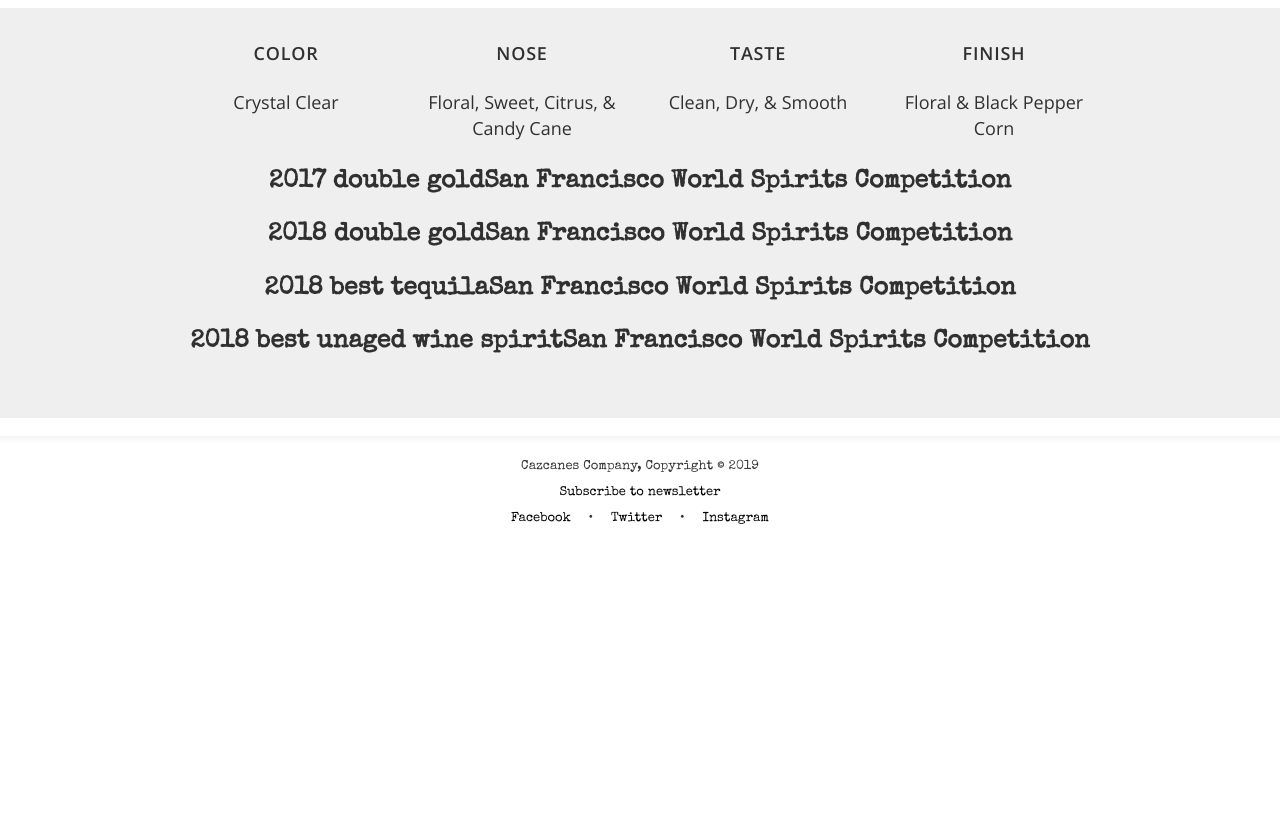
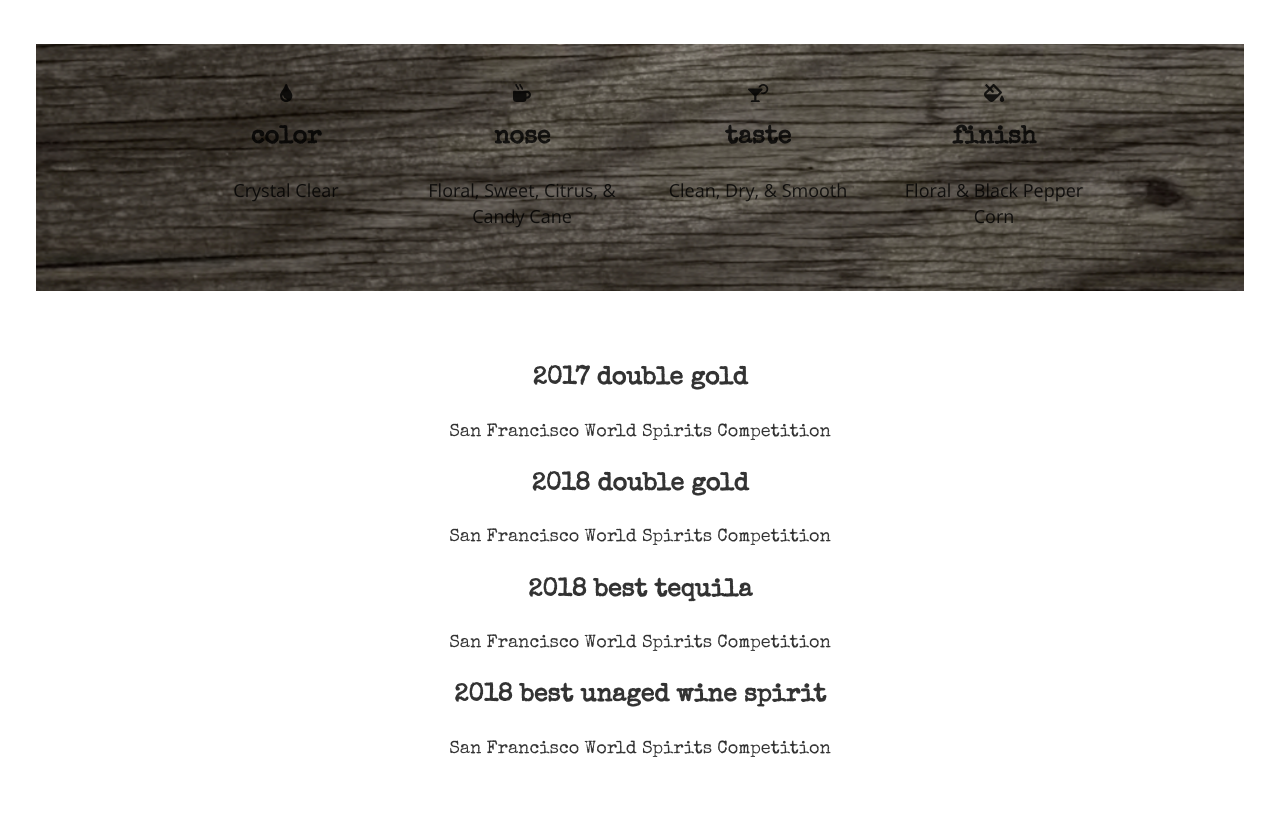
Before and after one commit to leonetti/cazcanes, a Gatsby site: page /blanco in a window 1280 px wide. Shown: the part 900-1727 px from the top of the page. Before the commit the page ends 1450 px from the top, so only its background shows below. Built offline with nearby package versions, Linux system fonts and the light colour scheme; Gatsby itself is replaced by a stand-in of ours.

Commit message:
Removed Blog and CMS, Added Specific Product Pages
To do:
Finish product page design
Get info for reposado and anejo
Fix stylign of product page

```diff
--- a/src/components/ProductDisplay.jsx
+++ b/src/components/ProductDisplay.jsx
@@ -1,36 +1,28 @@
 import React from 'react';
 import Img from 'gatsby-image';
-import { graphql, useStaticQuery } from 'gatsby';
 import PropTypes from 'prop-types';
+import BackgroundImage from 'gatsby-background-image';
+import { FontAwesomeIcon } from '@fortawesome/react-fontawesome';
 import productDisplayStyles from '../styles/ProductDisplay.module.scss';
 
-const ProductLinkFull = ({ img }) => {
-  const data = useStaticQuery(graphql`
-  query {
-    site {
-      siteMetadata {
-        liquoramaBlanco
-      }
-    }
-  }
-  `);
-
-  return (
+const ProductLinkFull = ({
+  img, imgAlt, buyLink, slogan, notes, awards, notesImage,
+}) => (
   <div>
     <figure>
       <Img
         fluid={img}
-          alt="blanco tequila"
+        alt={imgAlt}
         className={productDisplayStyles.image}
       />
       <figcaption>
         <p className={productDisplayStyles.slogan}>
-          Fresh out of the still and into a hand-made glass bottle. No aging.
+          {slogan}
         </p>
       </figcaption>
     </figure>
     <a
-        href={data.site.siteMetadata.liquoramaBlanco}
+      href={buyLink}
       target="_blank"
       rel="noopener noreferrer"
       className={productDisplayStyles.buy}
@@ -38,57 +30,57 @@
         Buy
     </a>
     <div className={productDisplayStyles.product__info}>
+      <div className={productDisplayStyles.notes__overlay}>
+        <BackgroundImage
+          Tag="div"
+          fluid={notesImage}
+          backgroundColor="#cccccc"
+          preserveStackingContext
+          className={productDisplayStyles.notes__imageBackground}
+        >
           <section className={productDisplayStyles.notes}>
-          <div className={productDisplayStyles.notes__item}>
-            <h3 className={productDisplayStyles.notes__title}>Color</h3>
-            <p>Crystal Clear</p>
+            {notes.map((note) => (
+              <div key={note.title} className={productDisplayStyles.notes__item}>
+                {note.icon && (
+                  <FontAwesomeIcon icon={note.icon} />
+                )}
+                <h3 className={productDisplayStyles.notes__title}>{note.title}</h3>
+                <p dangerouslySetInnerHTML={{ __html: note.description }} />
               </div>
-          <div className={productDisplayStyles.notes__item}>
-            <h3 className={productDisplayStyles.notes__title}>Nose</h3>
-            <p>Floral, Sweet, Citrus, &amp; Candy Cane</p>
+            ))}
+          </section>
+        </BackgroundImage>
       </div>
-          <div className={productDisplayStyles.notes__item}>
-            <h3 className={productDisplayStyles.notes__title}>Taste</h3>
-            <p>Clean, Dry, &amp; Smooth</p>
     </div>
-          <div className={productDisplayStyles.notes__item}>
-            <h3 className={productDisplayStyles.notes__title}>Finish</h3>
-            <p>Floral &amp; Black Pepper Corn</p>
+    {awards.length > 0 && (
+      <div className={productDisplayStyles.award__info}>
+        <section className={productDisplayStyles.awards}>
+          {awards.map((award) => (
+            <div key={award.title} className={productDisplayStyles.awards__item}>
+              <h3 className={productDisplayStyles.awards__title}>{award.title}</h3>
+              <p dangerouslySetInnerHTML={{ __html: award.description }} />
             </div>
-        </section>
-        <section className={productDisplayStyles.awards}>
-          <div className={productDisplayStyles.award}>
-            <h3>
-              <span className={productDisplayStyles.award__title}>2017 double gold</span>
-            San Francisco World Spirits Competition
-            </h3>
-            <h3>
-              <span className={productDisplayStyles.award__title}>2018 double gold</span>
-            San Francisco World Spirits Competition
-            </h3>
-            <h3>
-              <span className={productDisplayStyles.award__title}>2018 best tequila</span>
-            San Francisco World Spirits Competition
-            </h3>
-            <h3>
-              <span className={productDisplayStyles.award__title}>
-                2018 best unaged wine spirit
-              </span>
-            San Francisco World Spirits Competition
-            </h3>
-          </div>
+          ))}
         </section>
       </div>
+    )}
   </div>
 );
-};
 
 ProductLinkFull.propTypes = {
   img: PropTypes.shape({}),
+  buyLink: PropTypes.string.isRequired,
+  slogan: PropTypes.string.isRequired,
+  imgAlt: PropTypes.string.isRequired,
+  notes: PropTypes.arrayOf(PropTypes.object).isRequired,
+  awards: PropTypes.arrayOf(PropTypes.object),
+  notesImage: PropTypes.shape({}),
 };
 
 ProductLinkFull.defaultProps = {
   img: null,
+  notesImage: null,
+  awards: [],
 };
 
 export default ProductLinkFull;
--- a/src/components/SocialMediaSection.jsx
+++ b/src/components/SocialMediaSection.jsx
@@ -38,16 +38,19 @@
             url={data.site.siteMetadata.facebook}
             icon={faFacebook}
             name="facebook"
+            target="_blank"
           />
           <SocialMediaLink
             url={data.site.siteMetadata.twitter}
             icon={faTwitter}
             name="twitter"
+            target="_blank"
           />
           <SocialMediaLink
             url={data.site.siteMetadata.instagram}
             icon={faInstagram}
             name="instagram"
+            target="_blank"
           />
         </div>
       </div>
--- a/src/components/navigation/SideDrawer.jsx
+++ b/src/components/navigation/SideDrawer.jsx
@@ -33,9 +33,6 @@
             <Link tabIndex={sideDrawerOpen ? '0' : '-1'} onClick={() => setSideDrawerOpen(false)} className={sideDrawerStyles.nav__link} to="/about/" activeClassName={sideDrawerStyles.nav__linkActive}>About</Link>
           </li>
           <li>
-            <Link tabIndex={sideDrawerOpen ? '0' : '-1'} onClick={() => setSideDrawerOpen(false)} className={sideDrawerStyles.nav__link} to="/blog/" activeClassName={sideDrawerStyles.nav__linkActive}>Blog</Link>
-          </li>
-          <li>
             <Link tabIndex={sideDrawerOpen ? '0' : '-1'} onClick={() => setSideDrawerOpen(false)} className={sideDrawerStyles.nav__link} to="/buy/" activeClassName={sideDrawerStyles.nav__linkActive}>Buy</Link>
           </li>
           <li>
--- a/src/pages/blanco.jsx
+++ b/src/pages/blanco.jsx
@@ -1,6 +1,9 @@
 import React from 'react';
 import { graphql } from 'gatsby';
 import PropTypes from 'prop-types';
+import {
+  faTint, faCocktail, faFillDrip, faMugHot,
+} from '@fortawesome/free-solid-svg-icons';
 import Layout from '../components/Layout';
 import Head from '../components/Head';
 import Heading from '../components/Heading';
@@ -17,7 +20,62 @@
       }
     }
   }
+  notes: file(relativePath: {eq: "pattern.png"}){
+    id
+    childImageSharp {
+      fluid(maxWidth: 600) {
+        ...GatsbyImageSharpFluid_tracedSVG
+      }
+    }
+  }
+  blancoUrl: site{
+    siteMetadata{
+      liquoramaBlanco
+    }
+  }
 }`;
+
+const blancoNotes = [
+  {
+    title: 'color',
+    description: 'Crystal Clear',
+    icon: faTint,
+  },
+  {
+    title: 'nose',
+    description: 'Floral, Sweet, Citrus, &amp; Candy Cane',
+    icon: faMugHot,
+  },
+  {
+    title: 'taste',
+    description: 'Clean, Dry, &amp; Smooth',
+    icon: faCocktail,
+  },
+  {
+    title: 'finish',
+    description: 'Floral &amp; Black Pepper Corn',
+    icon: faFillDrip,
+  },
+];
+
+const blancoAwards = [
+  {
+    title: '2017 double gold',
+    description: 'San Francisco World Spirits Competition',
+  },
+  {
+    title: '2018 double gold',
+    description: 'San Francisco World Spirits Competition',
+  },
+  {
+    title: '2018 best tequila',
+    description: 'San Francisco World Spirits Competition',
+  },
+  {
+    title: '2018 best unaged wine spirit',
+    description: 'San Francisco World Spirits Competition',
+  },
+];
 
 const Blanco = ({ data }) => (
   <Layout>
@@ -29,7 +87,15 @@
         pretitle="Cazcanes"
         title="No.9 Blanco"
       />
-      <ProductDisplay img={data.blanco.childImageSharp.fluid} />
+      <ProductDisplay
+        img={data.blanco.childImageSharp.fluid}
+        imgAlt="blanco tequila"
+        buyLink={data.blancoUrl.siteMetadata.liquoramaBlanco}
+        slogan="Fresh out of the still and into a hand-made glass bottle. No aging."
+        notes={blancoNotes}
+        notesImage={data.notes.childImageSharp.fluid}
+        awards={blancoAwards}
+      />
     </section>
   </Layout>
 );
@@ -37,6 +103,8 @@
 Blanco.propTypes = {
   data: PropTypes.shape({
     blanco: PropTypes.object.isRequired,
+    blancoUrl: PropTypes.object.isRequired,
+    notes: PropTypes.object.isRequired,
   }).isRequired,
 };
 
--- a/src/pages/newsletter.jsx
+++ b/src/pages/newsletter.jsx
@@ -1,7 +1,6 @@
 import React from 'react';
 import Layout from '../components/Layout';
 import SocialMediaFormContainer from '../components/SocialMediaFormContainer';
-import SocialMediaSection from '../components/SocialMediaSection';
 import contactStyles from '../styles/Contact.module.scss';
 import Heading from '../components/Heading';
 import Head from '../components/Head';
@@ -16,7 +15,6 @@
       subtitle="Sign up today"
     />
     <SocialMediaFormContainer>
-      <SocialMediaSection />
       <section className={contactStyles.container}>
         <h3 className={contactStyles.title}>Sign up for the newsletter.</h3>
         <p className={contactStyles.description}>
--- a/src/styles/Contact.module.scss
+++ b/src/styles/Contact.module.scss
@@ -1,11 +1,7 @@
 .container {
-  width: 50%;
+  width: 100%;
   padding: 1rem;
-  background-color: #ffd7be;
-
-  @media screen and (max-width: 900px) {
-    width: 100%;
-  }
+  margin-top: -3rem;
 }
 
 .hidden {
@@ -67,6 +63,7 @@
 .description {
   font-family: 'Open Sans', 'sans-serif';
   line-height: 1.6;
+  text-align: center;
 }
 
 
--- a/src/styles/ProductDisplay.module.scss
+++ b/src/styles/ProductDisplay.module.scss
@@ -27,9 +27,11 @@
   background-color: #ffc39e;
 }
 
-.product__info {
+.product__info,
+.award__info {
   margin: 2rem -1rem 0;
-  background-color: #efefef;
+  // background-color: #f9f9f9;
+
   overflow: auto;
   padding: 2rem;
 
@@ -37,22 +39,47 @@
   flex-direction: column;
 }
 
-.notes {
+.award__info {
+  margin-top: 0;
+  border-top: 2px solid #fff;
+}
+
+.notes,
+.awards {
   display: flex;
   justify-content: center;
   align-items: normal;
 }
 
-.notes__item {
+.awards {
+  flex-direction: column;
+}
+
+.notes {
+  padding: 2rem;
+}
+
+.notes__item,
+.awards_item {
   max-width: 200px;
   width: 25%;
   font-family: 'Open Sans', 'sans-serif';
   margin: 0 1rem;
 }
 
-.notes__title {
+.notes__title
+.awards_title {
   font-family: 'Open Sans', 'sans-serif';
   text-transform: uppercase;
   font-size: 1rem;
   letter-spacing: 0.8px;
 }
+
+.notes__title {
+  margin-top: 1rem;
+}
+
+.notes__overlay {
+  background-color: rgba(255, 255, 255, 0.8);
+  background-color: rgba(255, 240, 210, 0.8);
+}
--- a/src/styles/SocialMediaFormContainer.module.scss
+++ b/src/styles/SocialMediaFormContainer.module.scss
@@ -1,6 +1,7 @@
 .wrapper {
   margin: 0 -1rem 100px -1rem;
   display: flex;
+  flex-direction: column-reverse;
 
   @media screen and (max-width: 900px) {
     flex-direction: column-reverse;
--- a/src/styles/SocialMediaSection.module.scss
+++ b/src/styles/SocialMediaSection.module.scss
@@ -1,11 +1,7 @@
 .container {
-  width: 50%;
+  width: 100%;
   padding: 1rem;
   background-color: #ffece0;
-
-  @media screen and (max-width: 900px) {
-    width: 100%;
-  }
 }
 
 .container:first-child {
@@ -17,7 +13,7 @@
 }
 
 .container:nth-child(2) {
-  background-color: #ffd7be;
+  background-color: #ffece0;
 }
 
 .info {
@@ -31,6 +27,7 @@
   font-family: 'Open Sans', 'sans-serif';
   line-height: 1.6;
   font-size: 1rem;
+  margin-top: 1rem;
 }
 
 .social {
```
Also changed, not shown: src/components/SocialMediaLink.jsx (+9 -2 lines), src/components/navigation/Toolbar.jsx (+14 -6 lines), src/pages/blog.jsx (deleted, +0 -14 lines), src/pages/reposado.jsx (+83 -5 lines), src/images/pattern.png (added). Lines whose indentation alone changed are shown as unchanged.
